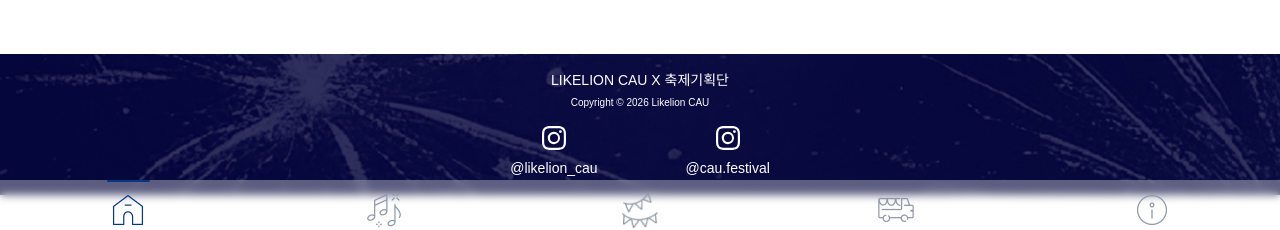
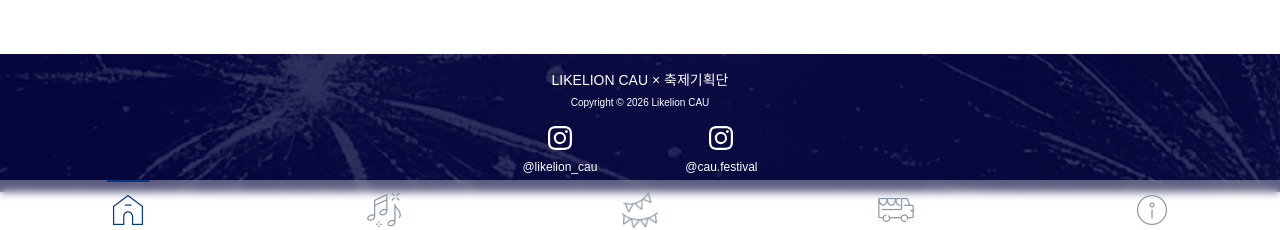
Before and after one commit to LUCAUS-Likelion14th/FrontEnd, a Next.js app: page / in a window 1280 px wide. Shown: the part 540-770 px from the top of the page. Built offline with nearby package versions, Linux system fonts and the light colour scheme; no server answers.

Commit message:
style: footer 디자인 수정

```diff
--- a/src/components/layouts/Footer.tsx
+++ b/src/components/layouts/Footer.tsx
@@ -25,7 +25,6 @@ const NAV_ITEMS: NavItem[] = [
 
 export default function Footer() {
   return (
-    /* pb 값 조정하기 */
     <footer className="relative flex flex-col gap-4 px-8 py-4 mb-21 text-white text-center overflow-hidden">
       <div className="absolute inset-0 -z-10">
         <Image
@@ -36,9 +35,9 @@ export default function Footer() {
         />
       </div>
       <address className="flex flex-col gap-1 not-italic">
-        <p className="text-[14px]">LIKELION CAU X 축제기획단</p>
+        <p className="text-[14px] font-normal">LIKELION CAU × 축제기획단</p>
 
-        <small className="text-[10px]">Copyright © 2026 Likelion CAU</small>
+        <small className="text-[10px] font-light">Copyright © 2026 Likelion CAU</small>
       </address>
 
       <ul className="flex justify-center gap-22 list-none p-0 m-0">
@@ -51,7 +50,7 @@ export default function Footer() {
               className="flex flex-col justify-center items-center gap-2 cursor-pointer"
             >
               {item.icon}
-              <span className="text-[14px]">{item.label}</span>
+              <span className="text-[12px] font-light">{item.label}</span>
             </Link>
           </li>
         ))}
```
